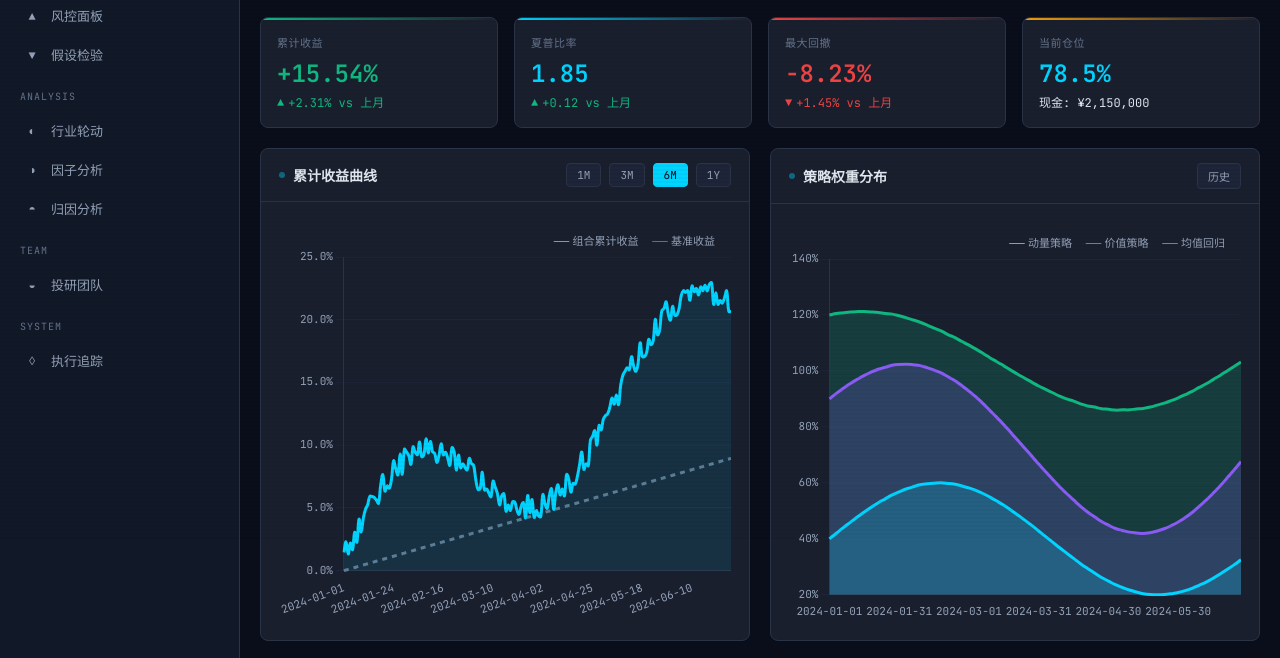
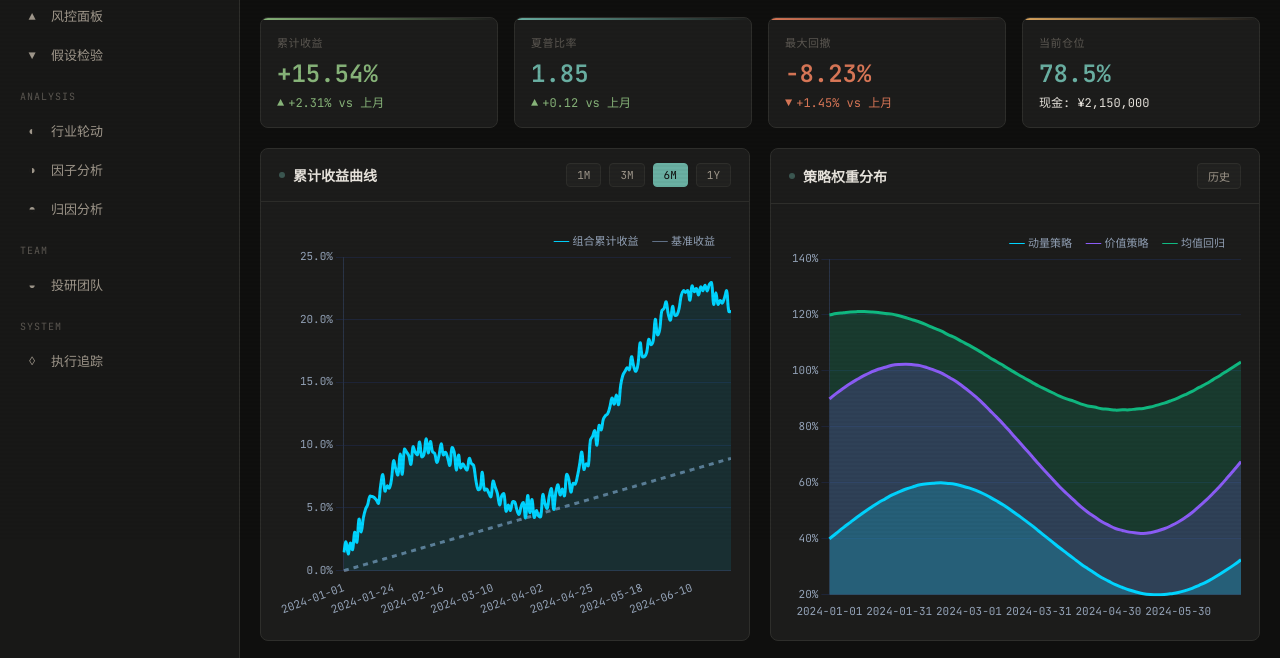
Before and after one commit to StormstoutLau/Factor_Trading, a plain HTML site: page web/index.html in a window 1280 px wide. Shown: the part 259-917 px from the top of the page. Drawn offline with nearby package versions, Linux system fonts and the light colour scheme.

Commit message:
style(web): 统一 Anthropic 温控仪表主题
cli.html 终端配色切换为 Anthropic Terminal Fusion（炭黑、琥珀、赤陶、鼠尾草绿）；index.html 默认调色板同步，并新增 anthropic-terminal 主题选项。功能逻辑不变。

Co-Authored-By: Claude Sonnet 4.6 <noreply@anthropic.com>

```diff
--- a/web/index.html
+++ b/web/index.html
@@ -10,23 +10,24 @@
     <script src="https://cdn.jsdelivr.net/npm/chart.js@4.4.1/dist/chart.umd.min.js"></script>
     <style id="theme-style">
         :root {
-            --bg-primary: #0a0e1a;
-            --bg-secondary: #111827;
-            --bg-panel: #1a1f2e;
-            --bg-card: #1e2538;
-            --bg-hover: #252d42;
-            --border: #2a3447;
-            --border-active: #3b4a63;
-            --text-primary: #e2e8f0;
-            --text-secondary: #94a3b8;
-            --text-muted: #64748b;
-            --accent-cyan: #00d4ff;
-            --accent-blue: #3b82f6;
-            --accent-purple: #8b5cf6;
-            --accent-green: #10b981;
-            --accent-red: #ef4444;
-            --accent-orange: #f59e0b;
-            --accent-yellow: #eab308;
+            /* ── Default · Anthropic 温控仪表 ── */
+            --bg-primary: #0f0f0e;
+            --bg-secondary: #181817;
+            --bg-panel: #1c1c1b;
+            --bg-card: #222220;
+            --bg-hover: #2a2a28;
+            --border: #2e2e2b;
+            --border-active: #4a4a44;
+            --text-primary: #e8e4dd;
+            --text-secondary: #a0988c;
+            --text-muted: #5c5852;
+            --accent-cyan: #6ab0a3;
+            --accent-blue: #7b9bab;
+            --accent-purple: #b8a0c8;
+            --accent-green: #88b57a;
+            --accent-red: #d97757;
+            --accent-orange: #d9a45e;
+            --accent-yellow: #e6a817;
             --font-mono: 'JetBrains Mono', 'Courier New', monospace;
             --font-sans: 'Noto Sans SC', system-ui, sans-serif;
         }
@@ -127,6 +128,33 @@
             --accent-orange: #d19a66;
             --accent-yellow: #e5c07b;
         }
+        [data-theme="anthropic-terminal"] {
+            /* ── Anthropic 温控仪表 · Financial Terminal Fusion ── */
+            --bg-primary: #0f0f0e;
+            --bg-secondary: #181817;
+            --bg-panel: #1c1c1b;
+            --bg-card: #222220;
+            --bg-hover: #2a2a28;
+            --border: #2e2e2b;
+            --border-active: #4a4a44;
+            --text-primary: #e8e4dd;
+            --text-secondary: #a0988c;
+            --text-muted: #5c5852;
+            --accent-cyan: #6ab0a3;
+            --accent-blue: #7b9bab;
+            --accent-purple: #b8a0c8;
+            --accent-green: #88b57a;
+            --accent-red: #d97757;
+            --accent-orange: #d9a45e;
+            --accent-yellow: #e6a817;
+            --brand-terracotta: #d97757;
+            --brand-amber: #e6a817;
+            --brand-sage: #6ab0a3;
+            --brand-cream: #f5f2ed;
+            --chart-grid: rgba(255,255,255,0.05);
+            --chart-text: #a0988c;
+            --warm-glow: 0 0 24px rgba(217, 119, 87, 0.08);
+        }
 
         * { margin: 0; padding: 0; box-sizing: border-box; }
 
@@ -163,10 +191,10 @@
         .navbar-brand { display: flex; align-items: center; gap: 12px; }
         .navbar-brand .logo {
             width: 32px; height: 32px;
-            background: linear-gradient(135deg, var(--accent-cyan), var(--accent-blue));
+            background: linear-gradient(135deg, #d97757, #e6a817);
             border-radius: 6px;
             display: flex; align-items: center; justify-content: center;
-            font-family: var(--font-mono); font-weight: 700; font-size: 14px; color: white;
+            font-family: var(--font-mono); font-weight: 700; font-size: 14px; color: #1a1a18;
         }
         .navbar-brand h1 { font-size: 16px; font-weight: 600; letter-spacing: 0.5px; }
         .navbar-brand .version {
@@ -514,12 +542,13 @@
             <div class="status-item"><span>LATENCY: <span id="latency">12</span>ms</span></div>
             <div class="theme-switcher">
                 <select id="themeSelect">
-                    <option value="">Default (Geek Quant)</option>
+                    <option value="">Anthropic Terminal (默认)</option>
                     <option value="openclaws">OpenClaws</option>
                     <option value="dracula">Dracula</option>
                     <option value="monokai">Monokai</option>
                     <option value="solarized-dark">Solarized Dark</option>
                     <option value="one-dark-pro">One Dark Pro</option>
+                    <option value="anthropic-terminal">Anthropic Terminal</option>
                 </select>
             </div>
         </div>
```
Also changed, not shown: web/cli.html (+26 -20 lines).
